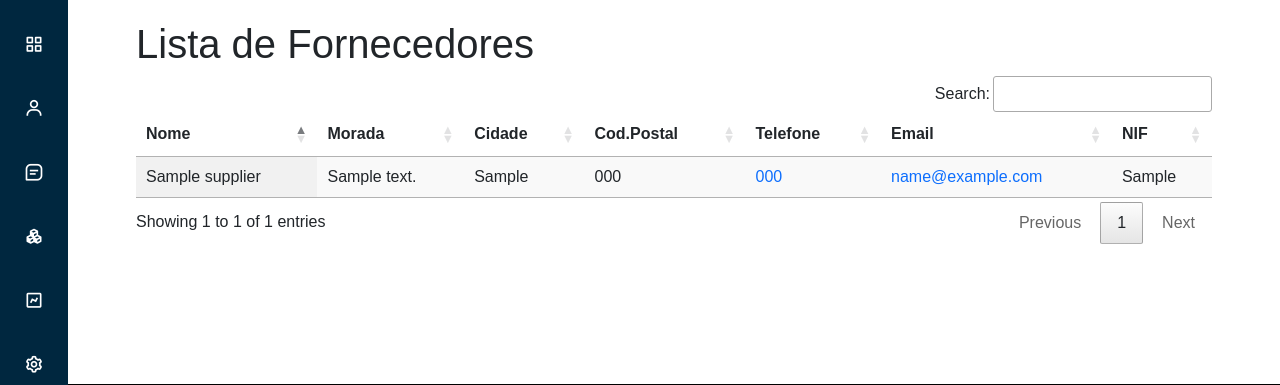
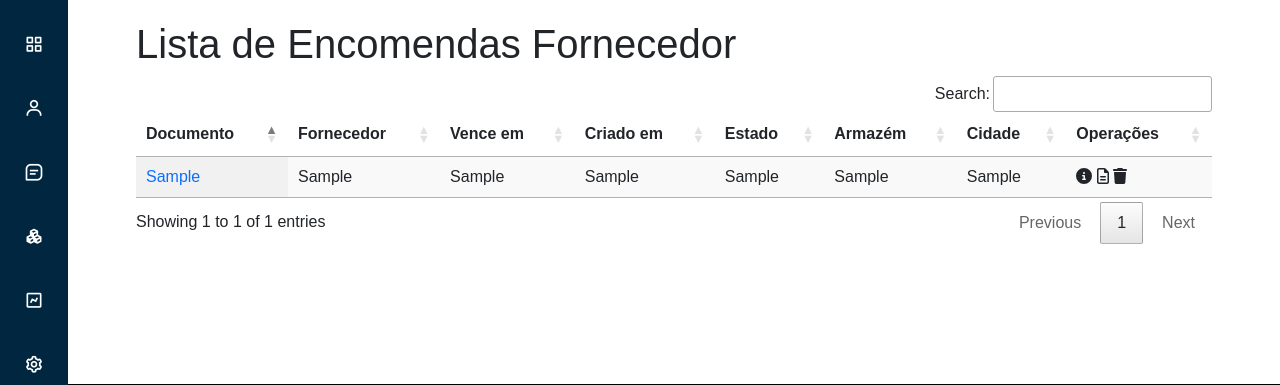
Before and after one commit to HugoPT/ByteBridges, a Django app: template ByteBridges/ByteBridges/templates/orderSupplierList.html in a window 1280 px wide. Shown: the part 64-449 px from the top of the page. Run offline with Django 4.2, Linux system fonts and the light colour scheme; tables that the repository leaves empty hold one stand-in row (values such as "Sample post"); the template is opened without the code that fills it: values that come from a table or form of the project are taken from there, most other values are stand-ins (such as "Sample title", 1, 10 or a date in 2020); some libraries are stand-ins or nearby versions.

Commit message:
lista de encomendas fornecedor

```diff
--- a/ByteBridges/ByteBridges/templates/base_template.html
+++ b/ByteBridges/ByteBridges/templates/base_template.html
@@ -7,7 +7,8 @@
     <meta name="viewport" content="width=device-width, initial-scale=1.0"/>
 
     <!-- Include Bootstrap CSS from CDN -->
-    <link href="https://cdn.jsdelivr.net/npm/bootstrap@5.3.2/dist/css/bootstrap.min.css" rel="stylesheet" integrity="sha384-T3c6CoIi6uLrA9TneNEoa7RxnatzjcDSCmG1MXxSR1GAsXEV/Dwwykc2MPK8M2HN" crossorigin="anonymous">
+    <link href="https://cdn.jsdelivr.net/npm/bootstrap@5.3.2/dist/css/bootstrap.min.css" rel="stylesheet"
+          integrity="sha384-T3c6CoIi6uLrA9TneNEoa7RxnatzjcDSCmG1MXxSR1GAsXEV/Dwwykc2MPK8M2HN" crossorigin="anonymous">
 
     <!-- Include Boxicons CSS from CDN -->
     <link
@@ -31,11 +32,15 @@
             href="https://cdn.datatables.net/buttons/2.4.2/css/buttons.bootstrap.min.css"
     />
 
+    <script src="https://cdnjs.cloudflare.com/ajax/libs/font-awesome/6.5.1/js/all.min.js"
+            integrity="sha512-GWzVrcGlo0TxTRvz9ttioyYJ+Wwk9Ck0G81D+eO63BaqHaJ3YZX9wuqjwgfcV/MrB2PhaVX9DkYVhbFpStnqpQ=="
+            crossorigin="anonymous" referrerpolicy="no-referrer"></script>
+
     <!-- Include your custom CSS -->
     {% load static %}
     <link rel="stylesheet" href="{% static 'css/posLogin.css' %}"/>
-    <link rel="stylesheet" href="{% static 'css/form.css' %}" />
-    <link rel="stylesheet" href="{% static 'css/dropdown.css' %}" />
+    <link rel="stylesheet" href="{% static 'css/form.css' %}"/>
+    <link rel="stylesheet" href="{% static 'css/dropdown.css' %}"/>
     {% block extra_css %}{% endblock %}
 
     <title>{% block title %}ByteBridges{% endblock %}</title>
@@ -48,7 +53,9 @@
 ></script>
 
 <!-- Include Bootstrap JS from CDN -->
-<script src="https://cdn.jsdelivr.net/npm/bootstrap@5.3.2/dist/js/bootstrap.bundle.min.js" integrity="sha384-C6RzsynM9kWDrMNeT87bh95OGNyZPhcTNXj1NW7RuBCsyN/o0jlpcV8Qyq46cDfL" crossorigin="anonymous"></script>
+<script src="https://cdn.jsdelivr.net/npm/bootstrap@5.3.2/dist/js/bootstrap.bundle.min.js"
+        integrity="sha384-C6RzsynM9kWDrMNeT87bh95OGNyZPhcTNXj1NW7RuBCsyN/o0jlpcV8Qyq46cDfL"
+        crossorigin="anonymous"></script>
 
 <!-- Include Datatables JS from CDN -->
 <script src="https://cdn.datatables.net/1.13.7/js/jquery.dataTables.min.js"></script>
@@ -58,7 +65,6 @@
 <script src="https://cdnjs.cloudflare.com/ajax/libs/jszip/3.10.1/jszip.min.js"></script>
 <script src="https://cdnjs.cloudflare.com/ajax/libs/pdfmake/0.1.53/pdfmake.min.js"></script>
 <script src="https://cdnjs.cloudflare.com/ajax/libs/pdfmake/0.1.53/vfs_fonts.js"></script>
-
 
 
 <script>
@@ -90,6 +96,7 @@
                 this.classList.add("active");
             }
         }
+
         linkColor.forEach((l) => l.addEventListener("click", colorLink));
     });
 </script>
@@ -182,7 +189,7 @@
                         </a>
                     </div>
                 </div>
-                <a href="#" class="nav_link nav_hover" >
+                <a href="#" class="nav_link nav_hover">
                     <i class="bx bx-chart nav_icon"></i>
                     <span class="nav_name">Reporting</span>
                 </a>
@@ -200,14 +207,14 @@
 </div>
 <!--Fim Menu-->
 <script>
-    document.addEventListener("DOMContentLoaded", function() {
+    document.addEventListener("DOMContentLoaded", function () {
         var dropdowns = document.querySelectorAll('.nav_link_dropdown');
 
-        dropdowns.forEach(function(dropdown) {
+        dropdowns.forEach(function (dropdown) {
             var content = dropdown.querySelector('.dropdown_content');
             var arrowIcon = dropdown.querySelector('.arrow');
 
-            dropdown.addEventListener('click', function(event) {
+            dropdown.addEventListener('click', function (event) {
                 event.preventDefault();
                 content.style.display = (content.style.display === 'block') ? 'none' : 'block';
 
@@ -216,12 +223,12 @@
             });
 
             // Stop the click event propagation when clicking inside the dropdown content
-            content.addEventListener('click', function(event) {
+            content.addEventListener('click', function (event) {
                 event.stopPropagation();
             });
 
             // Close the dropdown when clicking outside its scope
-            document.addEventListener('click', function(event) {
+            document.addEventListener('click', function (event) {
                 if (!dropdown.contains(event.target)) {
                     content.style.display = 'none';
                     arrowIcon.classList.remove('rotate');
@@ -229,7 +236,8 @@
             });
         });
     });
-    function logoutRequest(){
+
+    function logoutRequest() {
         Swal.fire({
             title: 'Tem a certeza que pretende sair?',
             showDenyButton: true,
@@ -258,7 +266,8 @@
             <div class="col-lg-6 col-md-12 mb-4 mb-md-0 logoFooterCenter">
                 <div class="logoFooterJoin">
                     <h5 class="text-uppercase">Base de Dados II</h5>
-                <img src="https://www.freepnglogos.com/uploads/stitch-png/stitch-sticker-png-13.png" width="150px"  height="100px">
+                    <img src="https://www.freepnglogos.com/uploads/stitch-png/stitch-sticker-png-13.png" width="150px"
+                         height="100px">
                 </div>
             </div>
             <!--Grid column-->
--- a/ByteBridges/ByteBridges/templates/orderClientList.html
+++ b/ByteBridges/ByteBridges/templates/orderClientList.html
@@ -3,7 +3,7 @@
 {%endblock%}{% block content %}
 
 <div class="listContainer">
-  <h1>Lista de Fornecedores</h1>
+  <h1>Lista de Encomendas</h1>
   <table id="suppliersTable" class="display">
     <thead>
       <tr>
@@ -17,7 +17,7 @@
       </tr>
     </thead>
     <tbody>
-      {% for f in suppliers %}
+      {% for f in result %}
       <tr>
         <td>{{ f.name }}</td>
         <td>{{ f.address }}</td>
--- a/ByteBridges/ByteBridges/templates/orderSupplierList.html
+++ b/ByteBridges/ByteBridges/templates/orderSupplierList.html
@@ -1,31 +1,46 @@
-{% extends 'base_template.html' %} {%block extra_css%} {% load static %}
-<link rel="stylesheet" type="text/css" href="{% static 'css/tables.css' %}" />
-{%endblock%}{% block content %}
+{% extends 'base_template.html' %} {% block extra_css %} {% load static %}
+    <link rel="stylesheet" type="text/css" href="{% static 'css/tables.css' %}"/>
+{% endblock %}{% block content %}
 
     <div class="listContainer">
-  <h1>Lista de Fornecedores</h1>
+        <h1>Lista de Encomendas Fornecedor</h1>
         <table id="suppliersTable" class="display">
             <thead>
             <tr>
-        <th>Nome</th>
-        <th>Morada</th>
+                <th>Documento</th>
+                <th>Fornecedor</th>
+                <th>Vence em</th>
+                <th>Criado em</th>
+                <th>Estado</th>
+                <th>Armazém</th>
                 <th>Cidade</th>
-        <th>Cod.Postal</th>
-        <th>Telefone</th>
-        <th>Email</th>
-        <th>NIF</th>
+                <th>Operações</th>
             </tr>
             </thead>
             <tbody>
-      {% for f in suppliers %}
+            {% for f in orders %}
+
                 <tr>
-        <td>{{ f.name }}</td>
-        <td>{{ f.address }}</td>
-        <td>{{ f.city }}</td>
-        <td>{{ f.zipcode }}</td>
-        <td><a href="tel:'{{ f.phone }}'">{{ f.phone }}</a></td>
-        <td><a href="mailto:{{ f.email }}">{{ f.email }}</a></td>
-        <td>{{ f.nif }}</td>
+                    <td><a href="{{ f.0 }}"> {{ f.1 }}</a></td>
+                    <td>{{ f.2 }}</td>
+                    <td>{{ f.3 }}</td>
+                    <td>{{ f.4 }}</td>
+                    <td>{{ f.5 }}</td>
+                    <td>{{ f.6 }}</td>
+                    <td>{{ f.7 }}</td>
+                    <td>
+                        <span class="btn-dark">
+                           <i class="fa-solid fa-circle-info"></i>
+                        </span>
+                        <span class="btn-dark">
+                         <i class="fa-regular fa-file-lines"></i>
+                        </span>
+                        <span class="btn-dark">
+                            <i class="fa-solid fa-trash"></i>
+                        </span>
+
+
+                    </td>
                 </tr>
             {% endfor %}
             </tbody>
--- a/ByteBridges/ByteBridges/templates/supplierList.html
+++ b/ByteBridges/ByteBridges/templates/supplierList.html
@@ -28,8 +28,8 @@
                     <td><a href="mailto:{{ f.email }}">{{ f.email }}</a></td>
                     <td>{{ f.nif }}</td>
                     <td>
-                    <a href="{% url 'supplierConfirmationDelete' supplier_id=f.idsupplier %}" class="delete-btn">Delete</a>
-                    <a href="{% url 'supplierEdit' supplier_id=f.idsupplier %}" class="delete-btn">Editar</a>
+                    <a href="{% url 'supplierConfirmationDelete' supplier_id=f.idsupplier %}" class="btn btn-danger">Delete</a>
+                    <a href="{% url 'supplierEdit' supplier_id=f.idsupplier %}" class="btn btn-warning">Editar</a>
                     </td>
                 </tr>
             {% endfor %}
--- a/ByteBridges/ByteBridges/urls.py
+++ b/ByteBridges/ByteBridges/urls.py
@@ -37,7 +37,6 @@ urlpatterns = [
     path("supplierList", views.supplierList, name="supplierList"),
 
     path('supplierEdit/<int:supplier_id>/', views.supplierEdit, name='supplierEdit'),
-
     path('supplierConfirmationDelete/<int:supplier_id>/', views.supplierConfirmationDelete, name='supplierConfirmationDelete'),
     path('supplierDelete/<int:supplier_id>/', views.supplierDelete, name='supplierDelete'),
 
```
Also changed, not shown: ByteBridges/ByteBridges/views.py (+18 -13 lines). Lines whose indentation alone changed are shown as unchanged.
